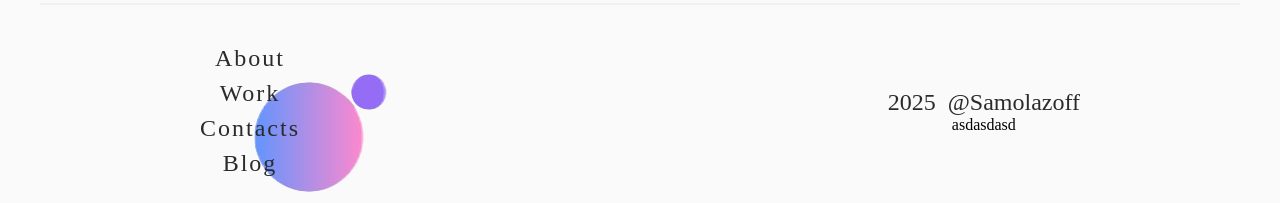
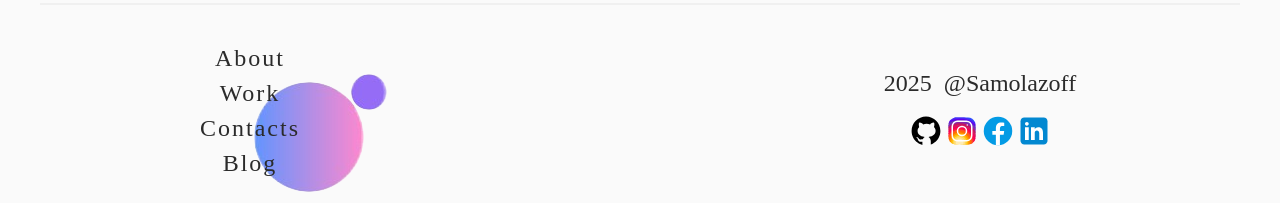
Before and after one commit to samolazoff/SAMOLAZOV, a React (Vite) app in the folder client/: page /contacts in a window 1280 px wide. Shown: the part 367-570 px from the top of the page. Built offline with nearby package versions, Linux system fonts and the light colour scheme.

Commit message:
Add contacts social in footer

```diff
--- a/client/src/components/Footer/Footer.jsx
+++ b/client/src/components/Footer/Footer.jsx
@@ -3,8 +3,9 @@ import './Footer.scss';
 import {Link} from 'react-router';
 
 import NavItem from '../NavItem/NavItem';
+import ContactsSocial from '../ContactsSocial/ContactsSocial';
 
-import {navigation} from '../../data/data.json'
+import {navigation} from '../../data/data.json';
 
 const Footer = () => {
 
@@ -27,7 +28,7 @@ const Footer = () => {
                     <time dateTime={today.getFullYear()}>{today.getFullYear()}</time>
                     <Link to='/'>@Samolazoff</Link>
                 </div>
-                <div className="social-panel-mini">asdasdasd</div>
+                <ContactsSocial/>
             </div>
         </footer>
     );
--- a/client/src/components/Footer/Footer.scss
+++ b/client/src/components/Footer/Footer.scss
@@ -20,6 +20,7 @@
             }
         &-wrap{
             @include flex();
+            gap: 1em;
         }
     }
     &-nav{
```
